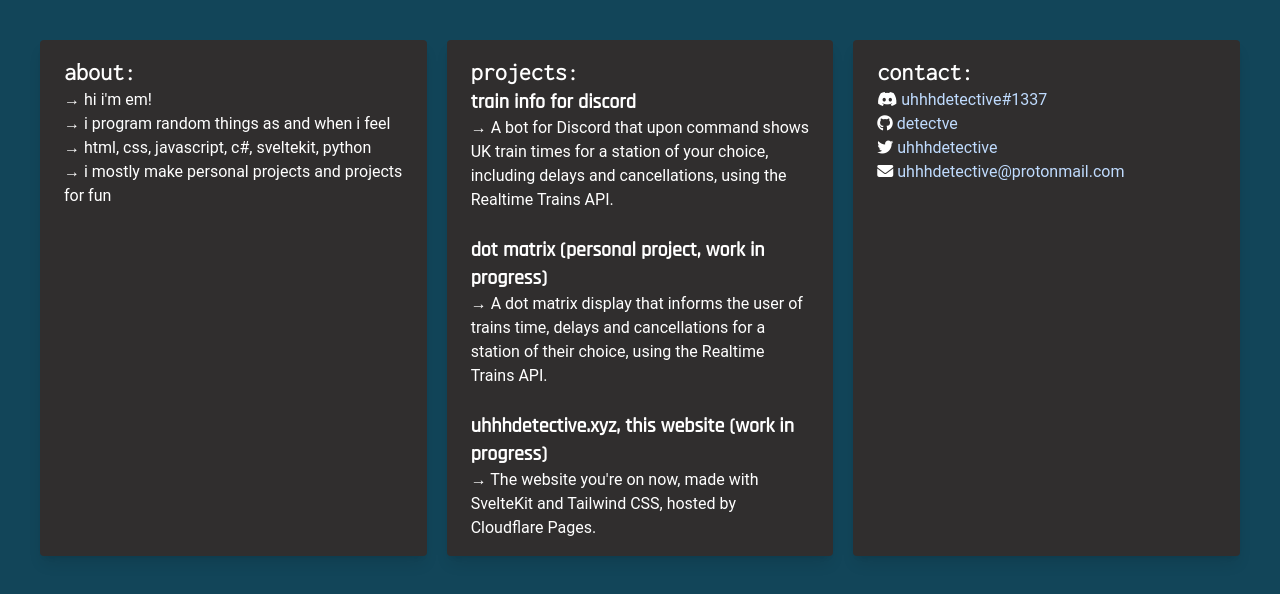
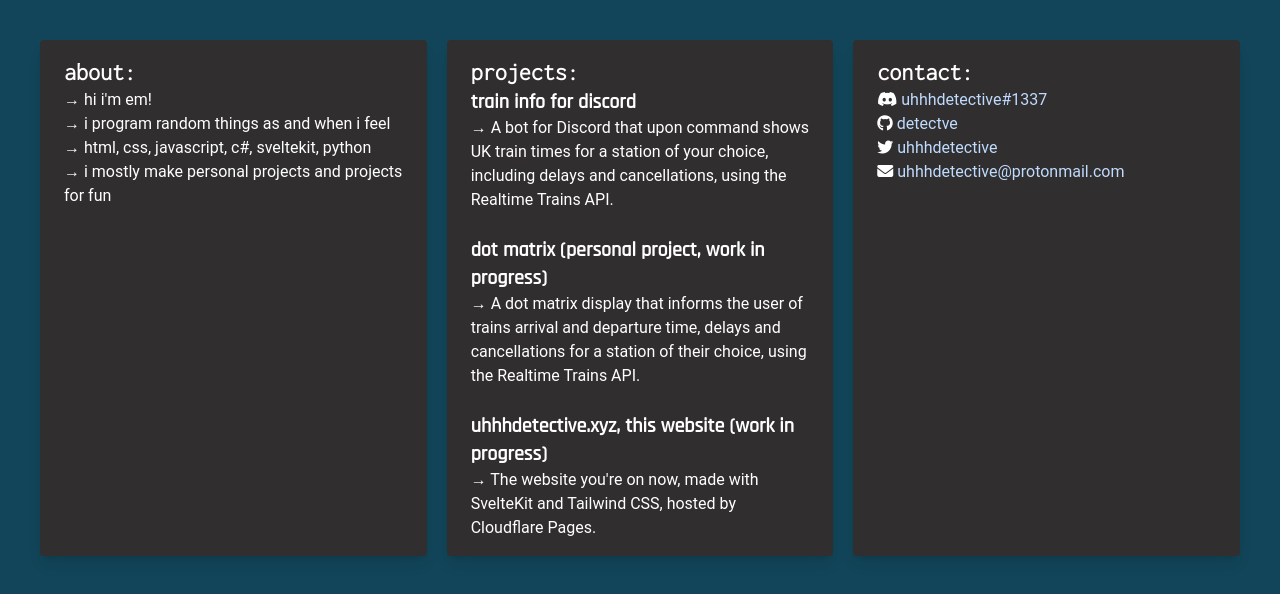
Before and after one commit to detectve/uhhhdetective.com, a SvelteKit app: page / in a window 1280 px wide. Shown: the top 594 px of the page. Built offline with nearby package versions, Linux system fonts and the light colour scheme.

Commit message:
change to info

```diff
--- a/src/routes/+page.svelte
+++ b/src/routes/+page.svelte
@@ -22,7 +22,7 @@
                 <p class="text-white">→ A bot for Discord that upon command shows UK train times for a station of your choice, including delays and cancellations, using the Realtime Trains API.</p>
                 <br>
                 <h2 class="text-white text-xl font-semibold">dot matrix (personal project, work in progress)</h2>
-                <p class="text-white">→ A dot matrix display that informs the user of trains time, delays and cancellations for a station of their choice, using the Realtime Trains API.</p>
+                <p class="text-white">→ A dot matrix display that informs the user of trains arrival and departure time, delays and cancellations for a station of their choice, using the Realtime Trains API.</p>
                 <br>
                 <h2 class="text-white text-xl font-semibold">uhhhdetective.xyz, this website (work in progress)</h2>
                 <p class="text-white">→ The website you're on now, made with SvelteKit and Tailwind CSS, hosted by Cloudflare Pages.</p>
```
